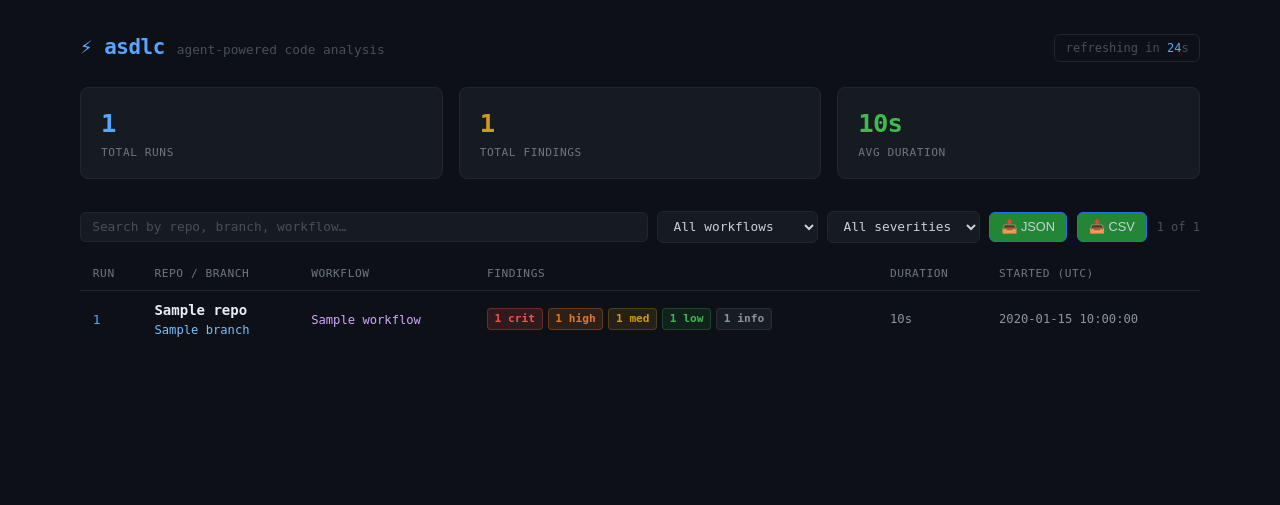
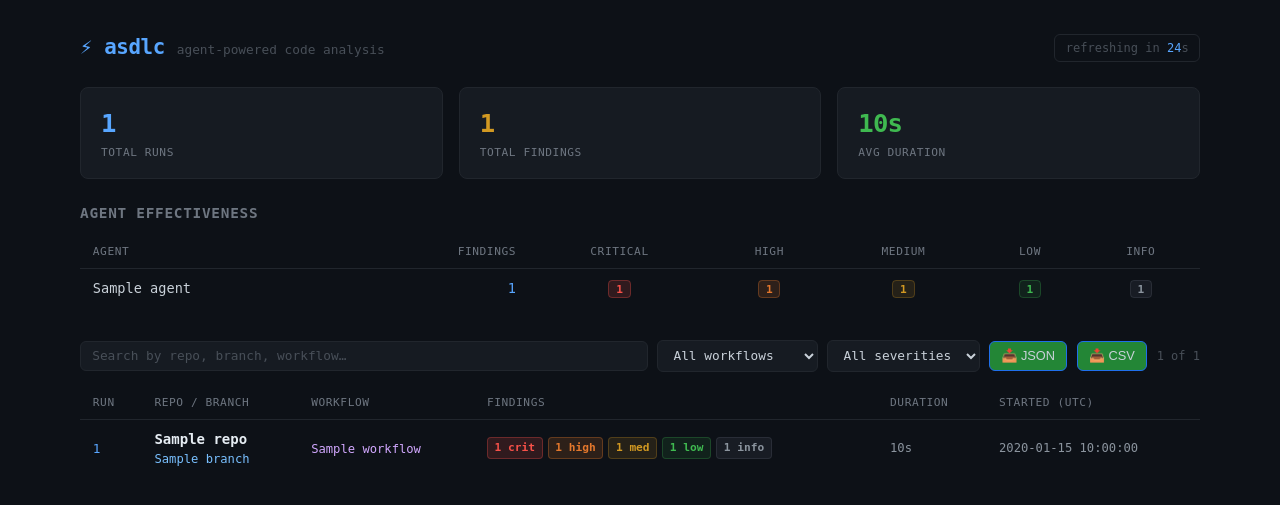
Before and after one commit to asaflivny/agentic-sdlc, a FastAPI app: template templates/dashboard.html in a window 1280 px wide. Shown: the top 505 px of the page. Run offline with FastAPI, Linux system fonts and the light colour scheme; the template is opened without the code that fills it: most values are stand-ins (such as "Sample title", 1, 10 or a date in 2020).

Commit message:
feat: add agent metrics dashboard section
Display agent effectiveness metrics on the main dashboard showing:
- Total findings per agent (all time)
- Severity breakdown (critical, high, medium, low, info)

Changes:
- Update dashboard() endpoint to fetch agent_stats via store.get_agent_stats()
- Pass agent_stats to dashboard.html template context
- Add agent effectiveness table after main stats-bar showing per-agent findings distribution
- Uses existing severity pill styling for visual consistency

Agents are ranked by total findings; table shows severity distribution for quick assessment.

Completes BACKLOG.md item #3

Co-Authored-By: Claude Haiku 4.5 <noreply@anthropic.com>

```diff
--- a/main.py
+++ b/main.py
@@ -879,9 +879,15 @@ async def rag_browse(collection: str = "best_practices", limit: int = 100):
 
 @app.get("/", response_class=HTMLResponse)
 async def dashboard(request: Request):
-    runs, stats = await asyncio.gather(store.list_runs(limit=50), store.get_stats())
+    runs, stats, agent_stats = await asyncio.gather(
+        store.list_runs(limit=50),
+        store.get_stats(),
+        store.get_agent_stats()
+    )
     return templates.TemplateResponse(
-        request=request, name="dashboard.html", context={"runs": runs, "stats": stats}
+        request=request,
+        name="dashboard.html",
+        context={"runs": runs, "stats": stats, "agent_stats": agent_stats}
     )
 
 
--- a/templates/dashboard.html
+++ b/templates/dashboard.html
@@ -129,6 +129,38 @@
         <div class="stat-label">Avg Duration</div>
       </div>
     </div>
+
+    {% if agent_stats %}
+    <div style="margin-bottom: 2rem;">
+      <h2 style="font-size: 0.9rem; color: #6e7681; text-transform: uppercase; letter-spacing: 0.05em; margin-bottom: 0.75rem;">Agent Effectiveness</h2>
+      <table style="font-size: 0.85rem;">
+        <thead>
+          <tr>
+            <th>Agent</th>
+            <th style="text-align: right;">Findings</th>
+            <th style="text-align: center;">Critical</th>
+            <th style="text-align: center;">High</th>
+            <th style="text-align: center;">Medium</th>
+            <th style="text-align: center;">Low</th>
+            <th style="text-align: center;">Info</th>
+          </tr>
+        </thead>
+        <tbody>
+          {% for agent in agent_stats %}
+          <tr>
+            <td style="font-weight: 500;">{{ agent.agent }}</td>
+            <td style="text-align: right; color: #58a6ff;">{{ agent.total_findings }}</td>
+            <td style="text-align: center;"><span class="sev-pill sev-critical">{{ agent.critical_count }}</span></td>
+            <td style="text-align: center;"><span class="sev-pill sev-high">{{ agent.high_count }}</span></td>
+            <td style="text-align: center;"><span class="sev-pill sev-medium">{{ agent.medium_count }}</span></td>
+            <td style="text-align: center;"><span class="sev-pill sev-low">{{ agent.low_count }}</span></td>
+            <td style="text-align: center;"><span class="sev-pill sev-info">{{ agent.info_count }}</span></td>
+          </tr>
+          {% endfor %}
+        </tbody>
+      </table>
+    </div>
+    {% endif %}
   </div>
 
   {% if runs %}
```
